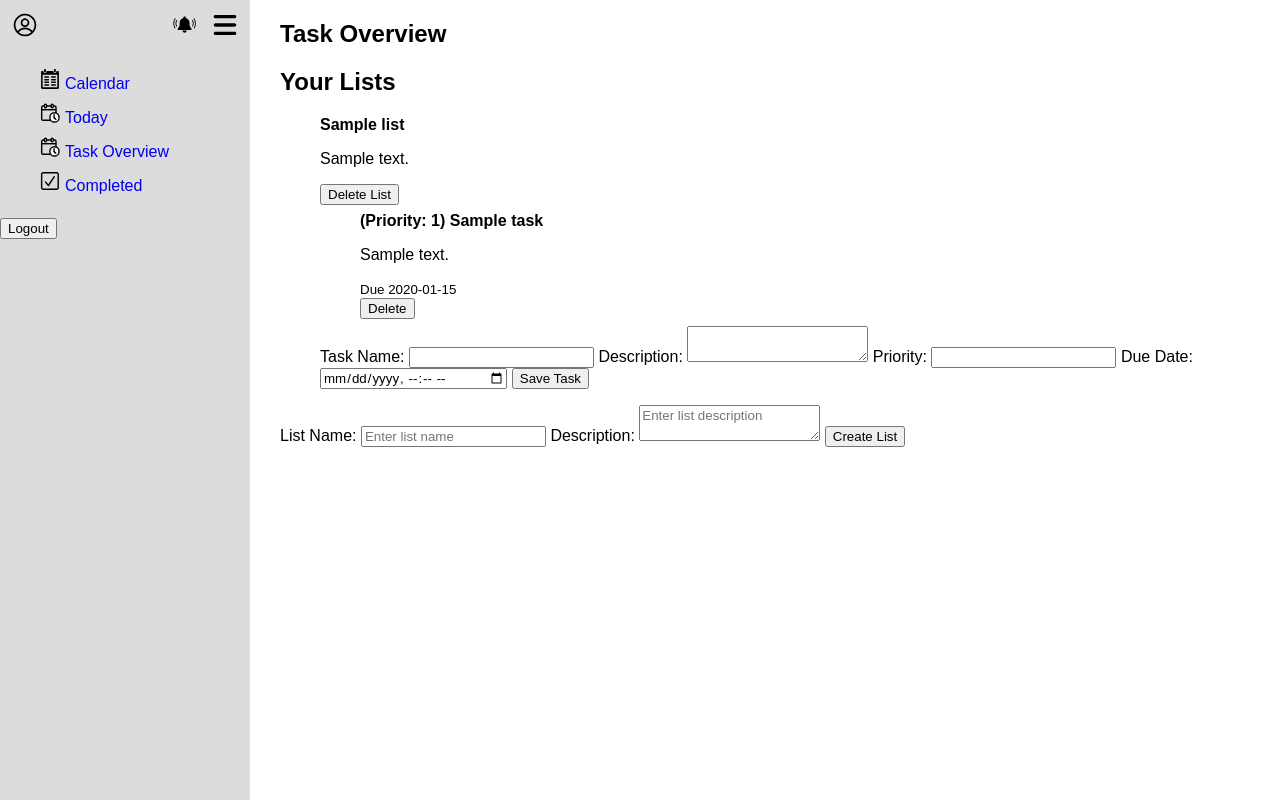
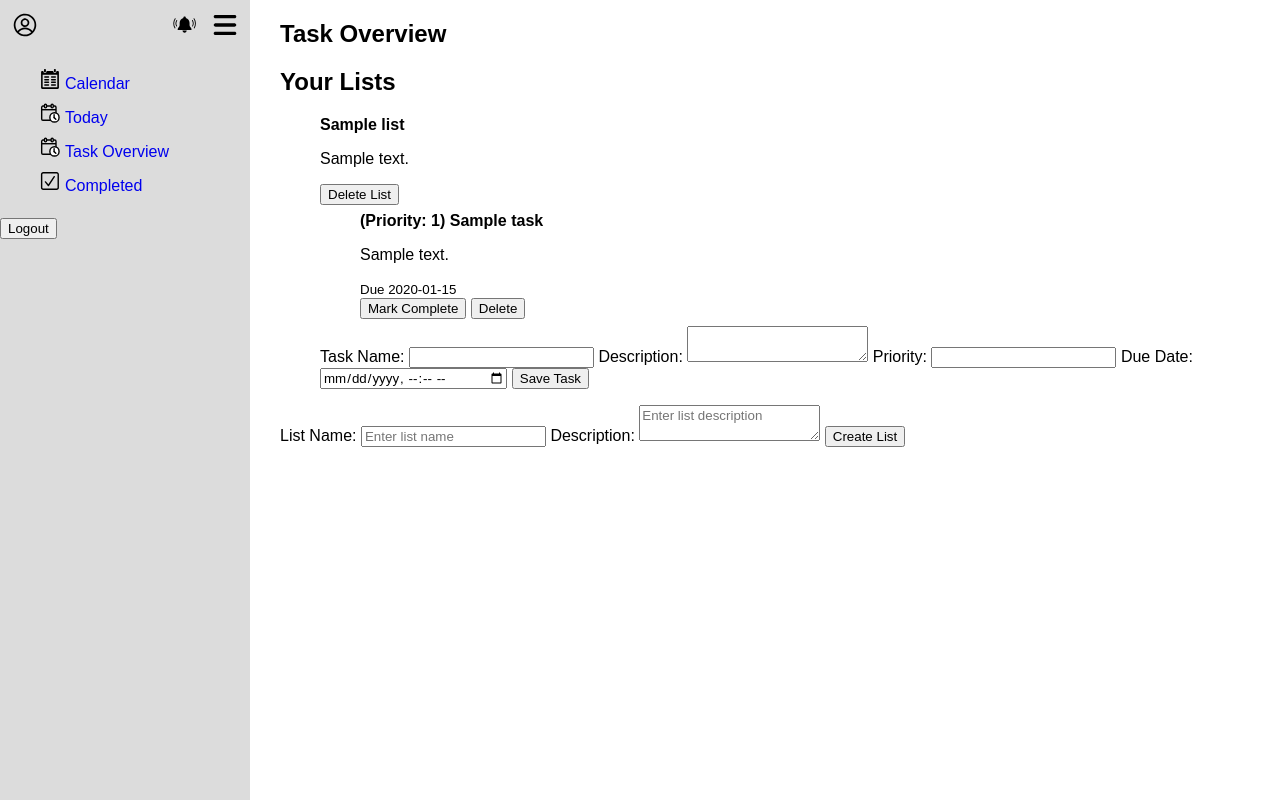
Before and after one commit to isstylertho/CSC450_TaskManagementSystem, a Flask app: page /overview.html in a window 1280 px wide. Run offline with Flask 2, Linux system fonts and the light colour scheme; a user stored in the database is signed in; tables that the repository leaves empty hold one stand-in row (values such as "Sample post").

Commit message:
modified overview.html buttons

```diff
--- a/templates/overview.html
+++ b/templates/overview.html
@@ -56,6 +56,7 @@
                                             <!-- Delete the task -->
                                             <form method="POST" action="{{ url_for('delete_task', TaskID=task.TaskID) }}" class="delete-form">
                                                 <input type="hidden" name="_method" value="DELETE">
+                                                <button type="submit">Mark Complete</button>
                                                 <button type="submit">Delete</button>
                                             </form>
                                         </li>
```
